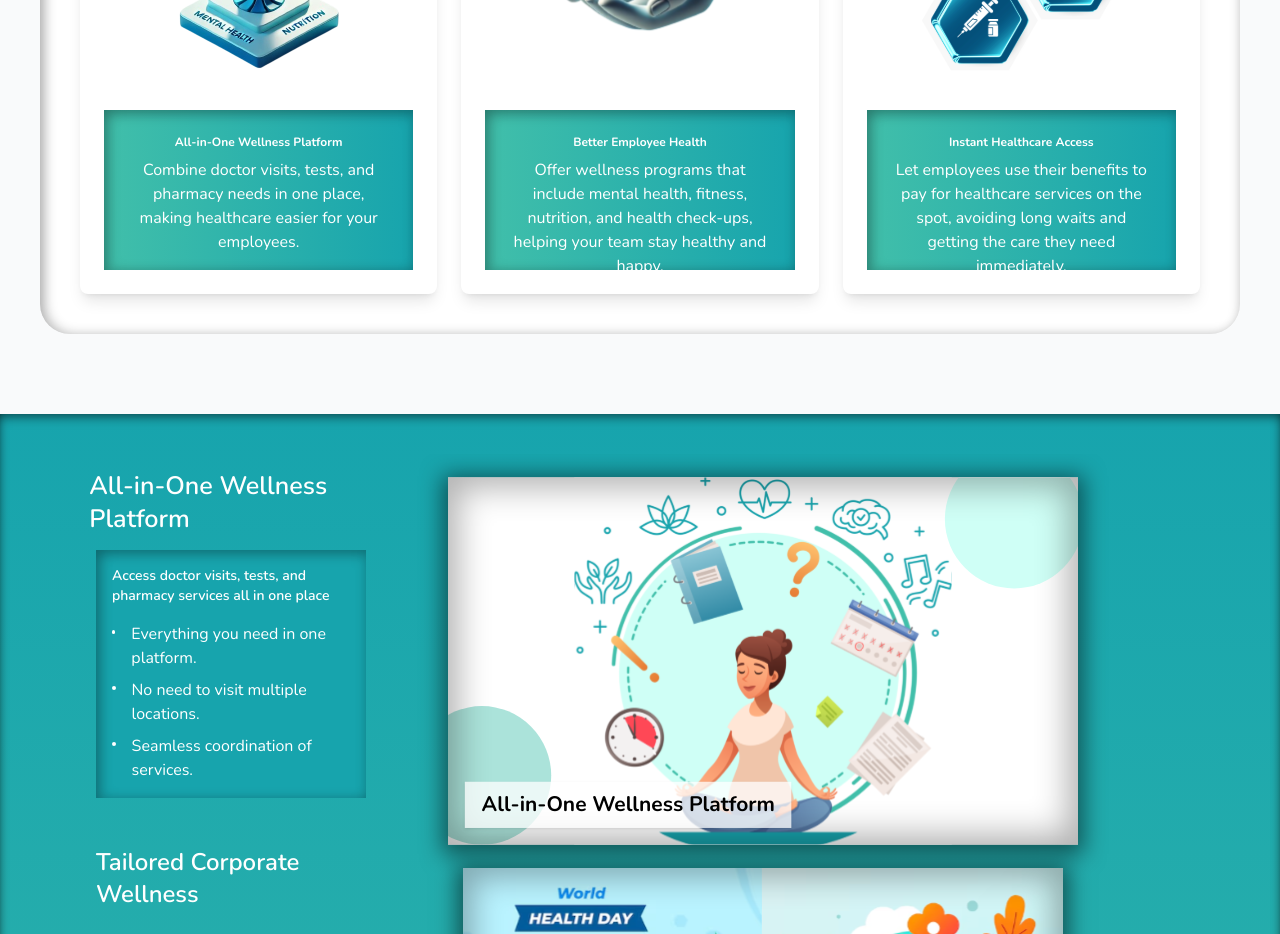
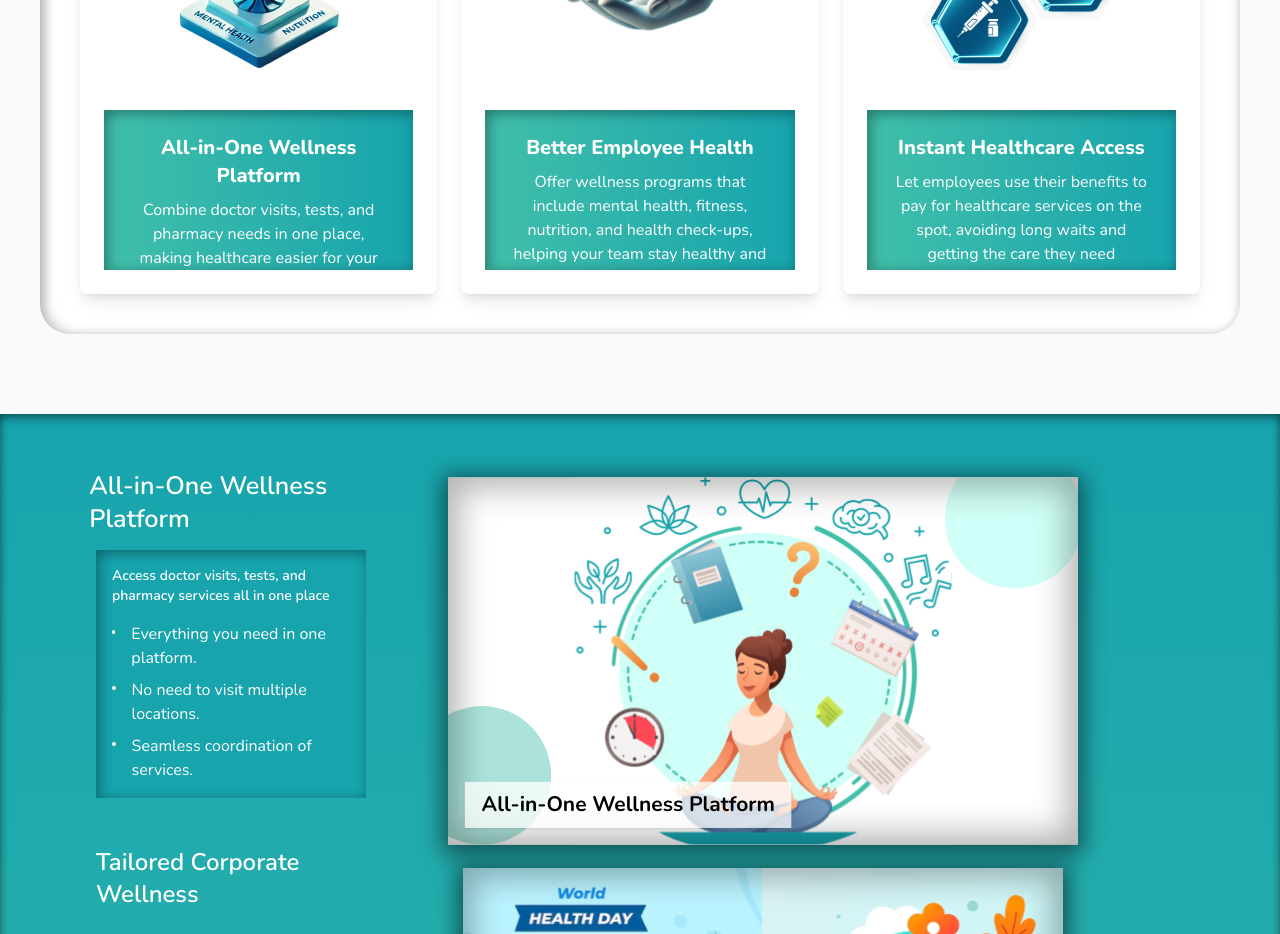
Before and after one commit to Febin-Joseph/checkmed, a Next.js app: page / in a window 1280 px wide. Shown: the part 1440-2374 px from the top of the page. Built offline with nearby package versions, Linux system fonts and the light colour scheme; a web font is replaced by a local one.

Commit message:
slider overflow-fix

```diff
--- a/src/app/section/TeamSlider.jsx
+++ b/src/app/section/TeamSlider.jsx
@@ -44,8 +44,8 @@ const TeamSlider = () => {
               <div className="flex justify-center mb-4">
                 <Image src={slide.image} alt={slide.title} className="h-25 w-25" width={250} height={250} />
               </div>
-              <div className="bg-gradient-to-r from-[#41BFAA] to-[#17A4AD] p-6 h-[220px] xl:h-[160px]" style={{ boxShadow: "inset 6px 0px 12px rgba(0, 0, 0, 0.2), inset 0px 6px 12px rgba(0, 0, 0, 0.2)" }}>
-                <h3 className="text-xs lg:text-xs font-bold text-white mb-2">{slide.title}</h3>
+              <div className="bg-gradient-to-r from-[#41BFAA] to-[#17A4AD] p-6 h-[220px] md:h-[260px] xl:h-[160px]" style={{ boxShadow: "inset 6px 0px 12px rgba(0, 0, 0, 0.2), inset 0px 6px 12px rgba(0, 0, 0, 0.2)" }}>
+                <h3 className="text-xl font-extrabold text-white mb-2">{slide.title}</h3>
                 <p className="text-white">{slide.description}</p>
               </div>
             </div>
@@ -57,7 +57,7 @@ const TeamSlider = () => {
             {slides.map((slide, index) => (
               <div key={index} className="min-w-full p-4 flex flex-col items-center bg-white shadow-lg rounded-lg">
                 <Image src={slide.image} alt={slide.title} className="h-40 w-40 mb-4" width={80} height={80} />
-                <div className="bg-teal-500 p-6 h-[200px] overflow-hidden">
+                <div className="bg-teal-500 p-6 py-10 overflow-hidden">
                   <h3 className="text-xl font-bold text-white mb-2 text-center break-words">{slide.title}</h3>
                   <p className="text-white text-center text-sm md:xl break-words overflow-hidden">{slide.description}</p>
                 </div>
```
